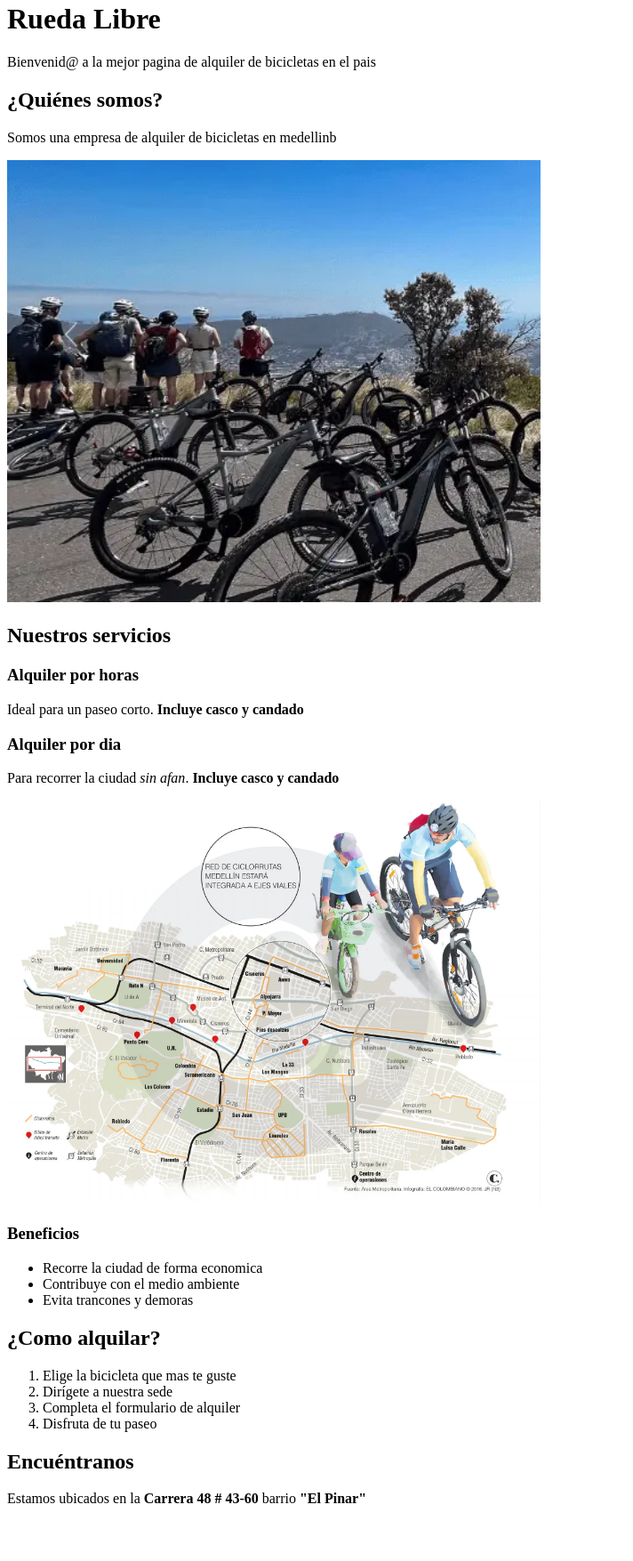
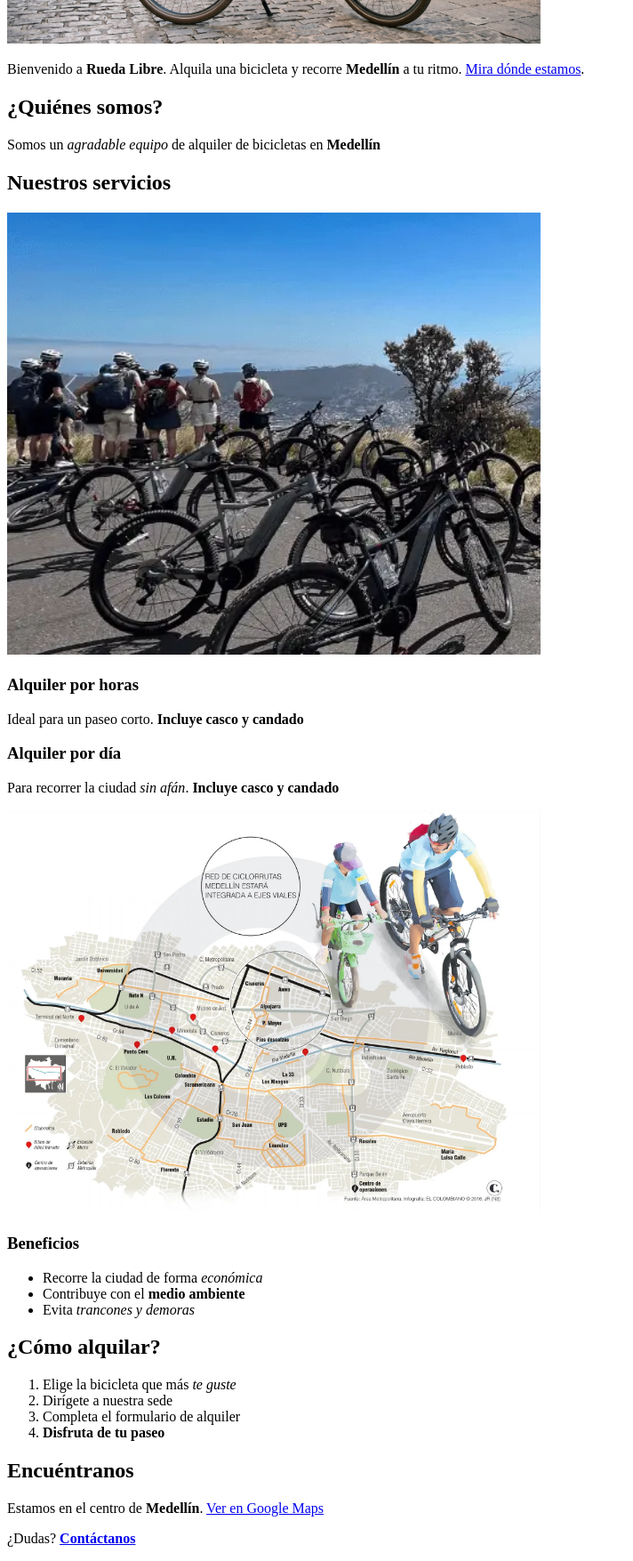
Before and after one commit to lezzier/rueda-libre, a plain HTML site: page index.html in a window 1280 px wide. Shown: the part 358-2113 px from the top of the page at 89% size, without its empty margins (0-712 px from the left). Before the commit the page ends 2068 px from the top, so only its background shows below. Drawn offline with Linux system fonts and the light colour scheme.

Commit message:
feat:structure, lists, images and links

```diff
--- a/index.html
+++ b/index.html
@@ -3,54 +3,56 @@
 <head>
     <meta charset="UTF-8">
     <meta name="viewport" content="width=device-width, initial-scale=1.0">
-    <meta name="Description" content="Alquiler de bicicletas en Medellin para recorrer la ciudad de forma practica y economica."
+    <meta name="description" content="Alquiler de bicicletas en Medellín para recorrer la ciudad de forma práctica y económica.">
 
-    <title> Rueda Libre | Alquiler de bicicletas en Medellin.</title>
+    <title>Rueda Libre | Alquiler de bicicletas en Medellín</title>
 </head>
 <body>
-    <img src="img/portada-rueda-libre.png" alt="Imagen de una bicicleta afuera del local Rueda Libre" width="600">
+    <h1>Rueda Libre</h1>
+        <img src="img/portada-rueda-libre.png" alt="Bicicleta afuera del local Rueda Libre" width="600">
 
-    <h1>Rueda Libre</h1>
-    <p>Bienvenid@ a la mejor pagina de alquiler de bicicletas en el pais</p>
-
+        <p>Bienvenido a <strong>Rueda Libre</strong>. Alquila una bicicleta y recorre <strong>Medellín</strong> a tu ritmo. <a href="#encuentranos">Mira dónde estamos</a>.</p>
     <section>
         <h2>¿Quiénes somos?</h2>
-            <p>Somos una empresa de alquiler de bicicletas en medellinb</p>
+            <p>Somos un <em>agradable equipo</em> de alquiler de bicicletas en <strong>Medellín</strong></p>
     </section>
 
     <section>
-        <img src="img/bici-rueda-libre.png" alt="Imagen de varias bicicletas y personas en una montañas" width="600">
+        <h2>Nuestros servicios</h2>
+        <img src="img/bici-rueda-libre.png" alt="Bicicletas y personas en unas montañas" width="600">
 
-        <h2>Nuestros servicios</h2>
         <h3>Alquiler por horas</h3>
             <p>Ideal para un paseo corto. <strong>Incluye casco y candado</strong></p>
-        <h3>Alquiler por dia</h3>
-            <p>Para recorrer la ciudad <em>sin afan</em>. <strong>Incluye casco y candado</strong></p>
+        <h3>Alquiler por día</h3>
+            <p>Para recorrer la ciudad <em>sin afán</em>. <strong>Incluye casco y candado</strong></p>
 
-        <img src="img/ruta-rueda-libre.png" alt="Imagen de una ruta de bicicletas en la ciudad" width="600">
+        <img src="img/ruta-rueda-libre.png" alt="Ruta de bicicletas en la ciudad" width="600">
 
         <h3>Beneficios</h3>
         <ul>
-            <li>Recorre la ciudad de forma economica</li>
-            <li>Contribuye con el medio ambiente</li>
-            <li>Evita trancones y demoras</li>
+            <li>Recorre la ciudad de forma <em>económica</em></li>
+            <li>Contribuye con el <strong>medio ambiente</strong></li>
+            <li>Evita <em>trancones y demoras</em> </li>
         </ul>
     </section>
 
     <section>
-        <h2>¿Como alquilar?</h2>
+        <h2>¿Cómo alquilar?</h2>
         <ol>
-            <li>Elige la bicicleta que mas te guste</li>
+            <li>Elige la bicicleta que más <em>te guste</em></li>
             <li>Dirígete a nuestra sede</li>
             <li>Completa el formulario de alquiler</li>
-            <li>Disfruta de tu paseo</li>
+            <li><strong>Disfruta de tu paseo</strong></li>
         </ol>
 
     </section>
 
     <section>
-        <h2>Encuéntranos</h2>
-            <p>Estamos ubicados en la <strong>Carrera 48 # 43-60</strong> barrio <strong>"El Pinar"</strong></p>
+        <h2 id="encuentranos">Encuéntranos</h2>
+            <p>Estamos en el centro de <strong>Medellín</strong>.
+                <a href="https://www.google.com/maps/place/Centro+de+Medell%C3%ADn/@6.2521777,-75.5661453,17z/data=!3m1!4b1!4m6!3m5!1s0x8e44290056eec14b:0x1fdd09df4c1ae8fa!8m2!3d6.2521724!4d-75.5635704!16s%2Fg%2F11n4g0c58b?entry=ttu&g_ep=EgoyMDI2MTAxOC4wIKXMDSoASAFQAw%3D%3D" target="_blank" rel="noopener">Ver en Google Maps</a>
+            </p>
+            <p>¿Dudas? <a href="mailto:hola@ruedalibre.example"><strong>Contáctanos</strong></a></p>
     </section>
 </body>
 </html>
```
